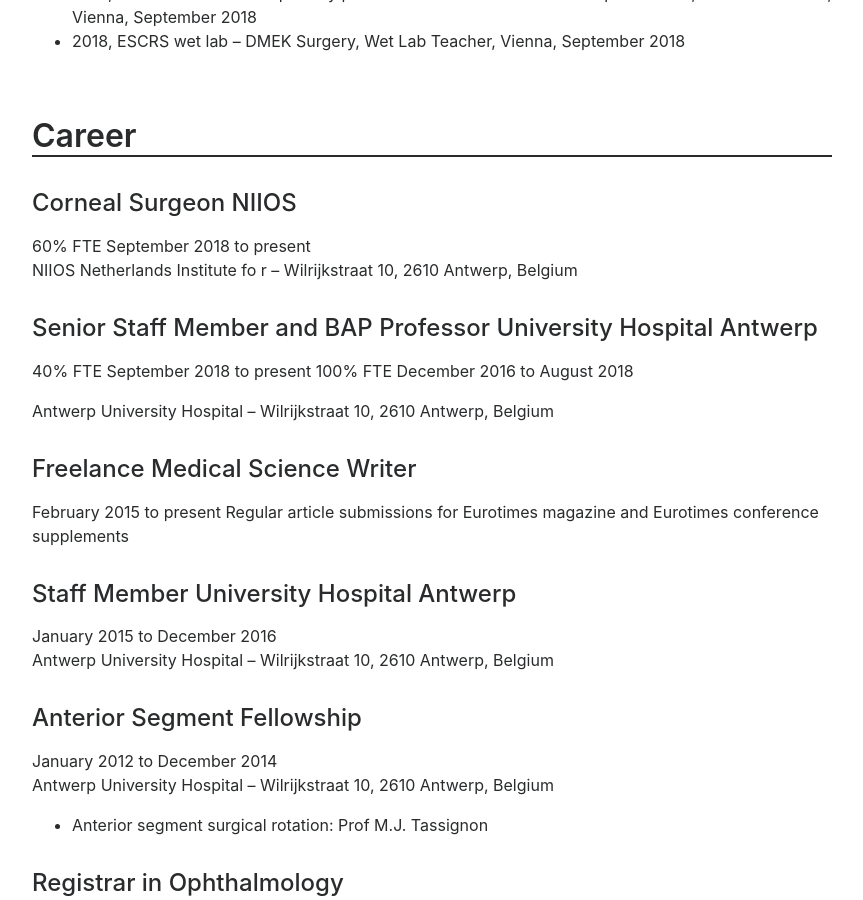
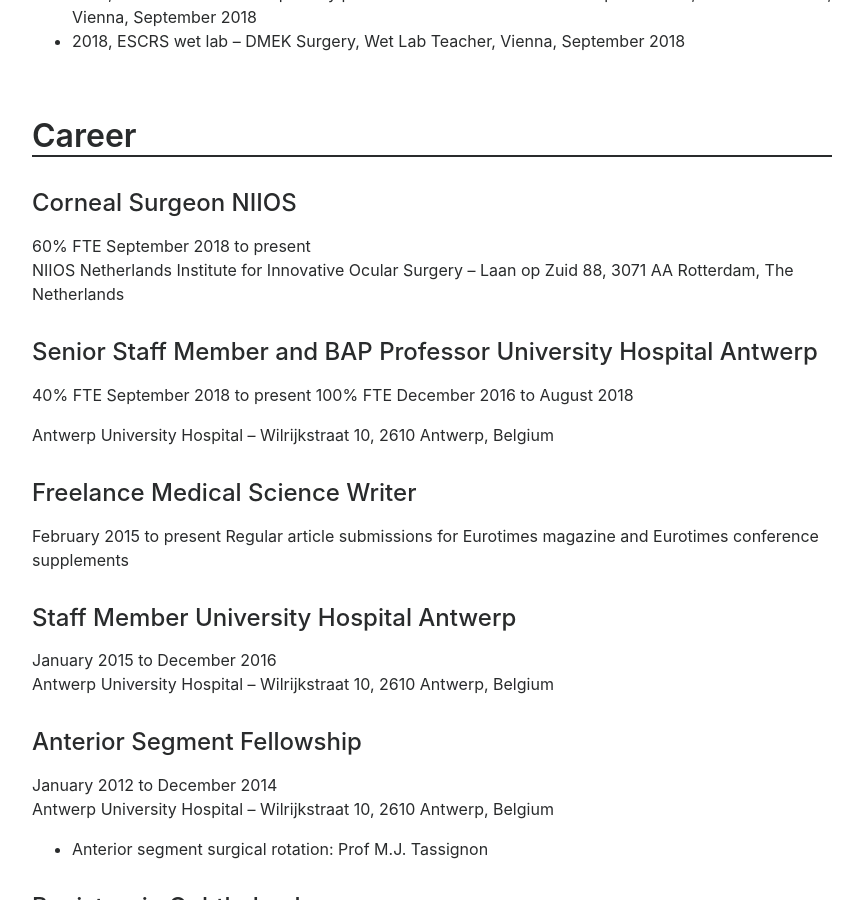
Before and after one commit to sorchanidhubhghaill/cv, a Jekyll site: the page built from index.md, in a window 1280 px wide and 900 px high, scrolled down 2655 px. Shown: the whole window, without its empty margins (208-1071 px from the left). Built offline with Jekyll 4.4.1, drawn with Linux system fonts in a browser that asks for light colours.

Commit message:
Update index.md

```diff
--- a/index.md
+++ b/index.md
@@ -103,7 +103,7 @@ Surgical experience in mini-pig corneal disease model.
 ### Corneal Surgeon NIIOS
 
 60% FTE September 2018 to present
-NIIOS Netherlands Institute fo r -- Wilrijkstraat 10, 2610 Antwerp, Belgium
+NIIOS Netherlands Institute for Innovative Ocular Surgery -- Laan op Zuid 88, 3071 AA Rotterdam, The Netherlands
 
 
 ### Senior Staff Member and BAP Professor University Hospital Antwerp
```
